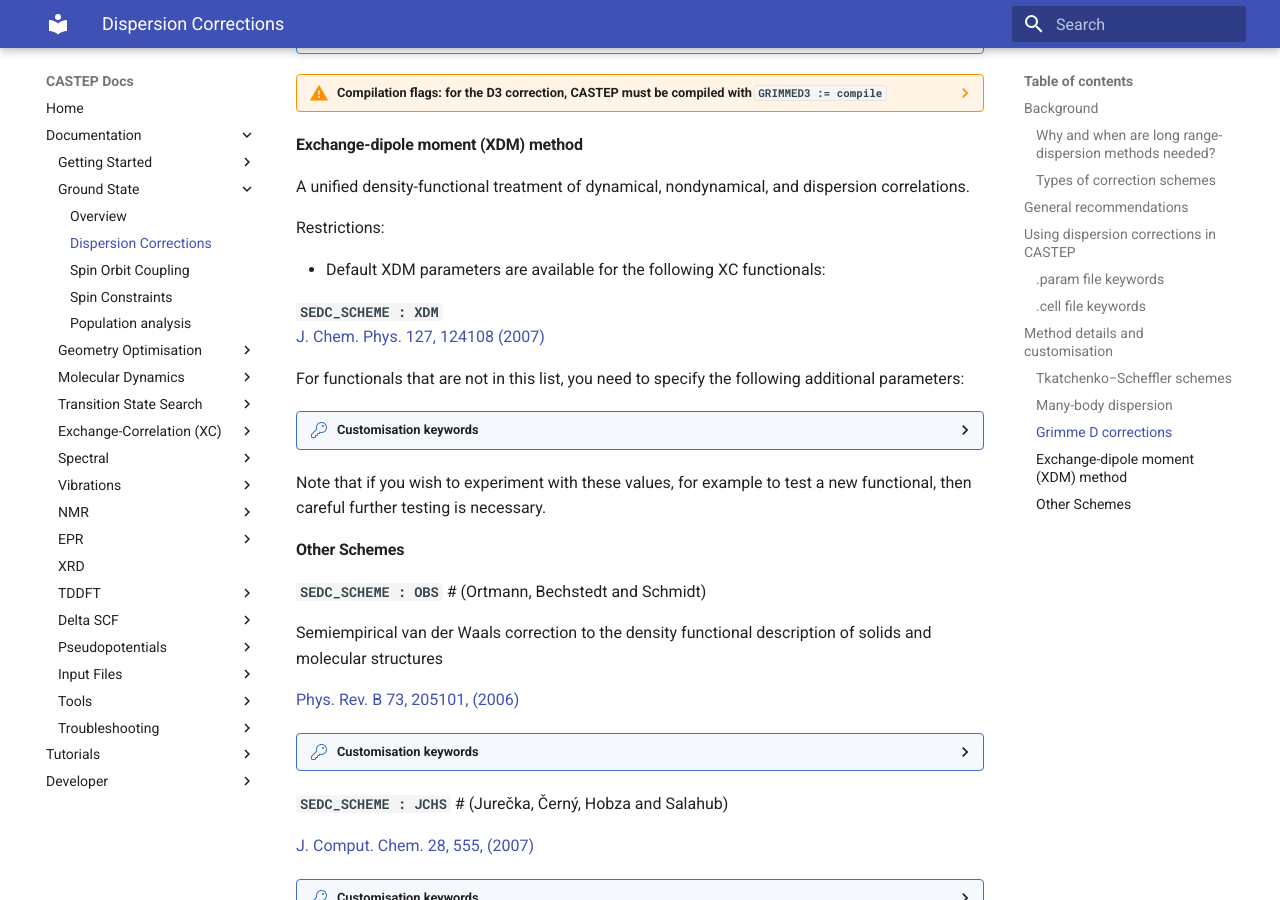
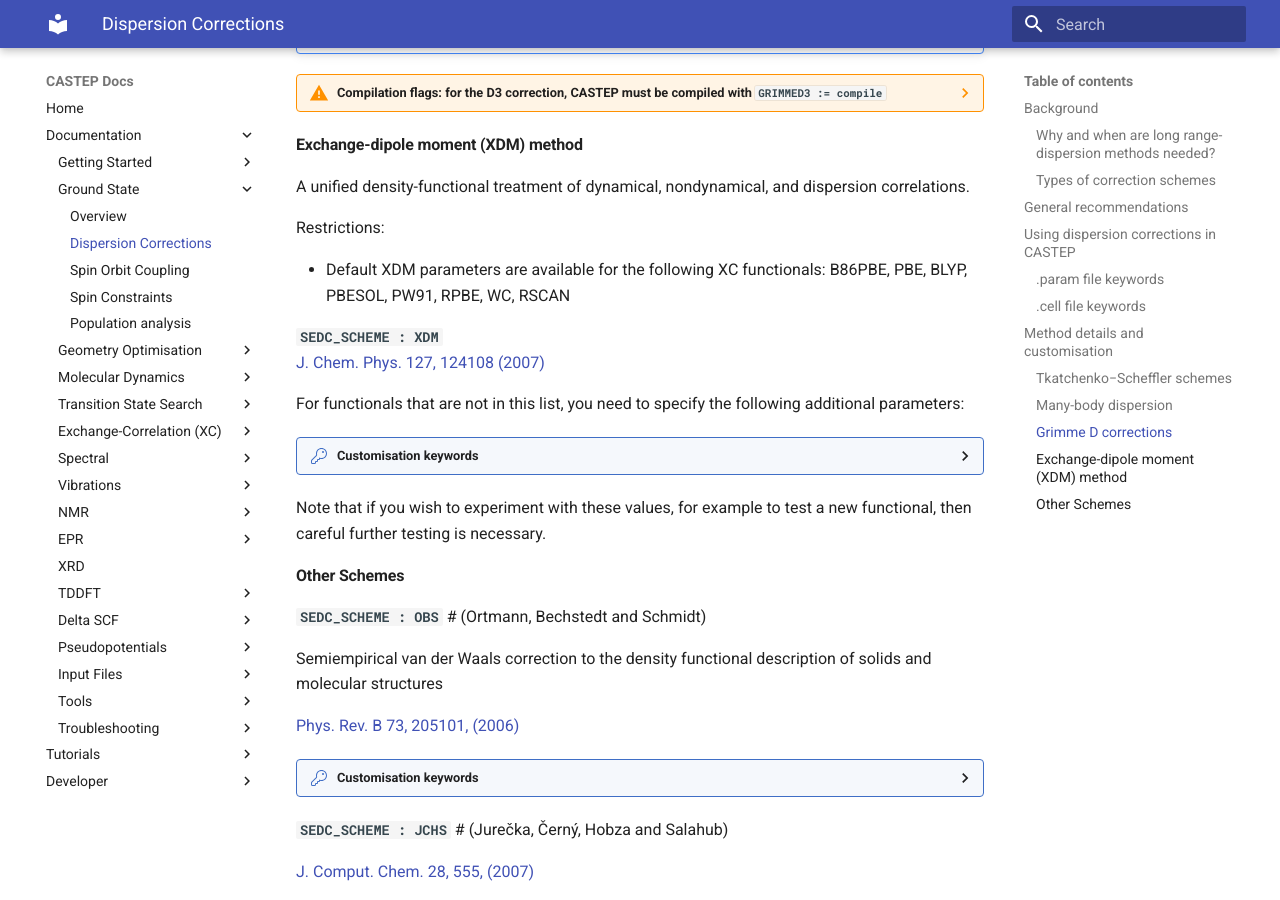
Before and after one commit to castep-docs/castep-docs, an MkDocs documentation site: the page built from docs/documentation/Groundstate/dftd.md, in a window 1280 px wide and 900 px high, scrolled down 6337 px. Built offline with MkDocs 1.6.1 and Material for MkDocs 9.7.7, drawn with Linux system fonts in a browser that asks for light colours; formulas are drawn with MathJax 3.

Commit message:
Missing sentence from XDM

```diff
--- a/docs/documentation/Groundstate/dftd.md
+++ b/docs/documentation/Groundstate/dftd.md
@@ -302,7 +302,7 @@
 
 Restrictions:
 
-* Default XDM parameters are available for the following XC functionals:
+* Default XDM parameters are available for the following XC functionals: B86PBE, PBE, BLYP, PBESOL, PW91, RPBE, WC, RSCAN
 
 **`SEDC_SCHEME : XDM`**
 [J. Chem. Phys. 127, 124108 (2007)](https://doi.org/10.1063/1.2768530)
```
